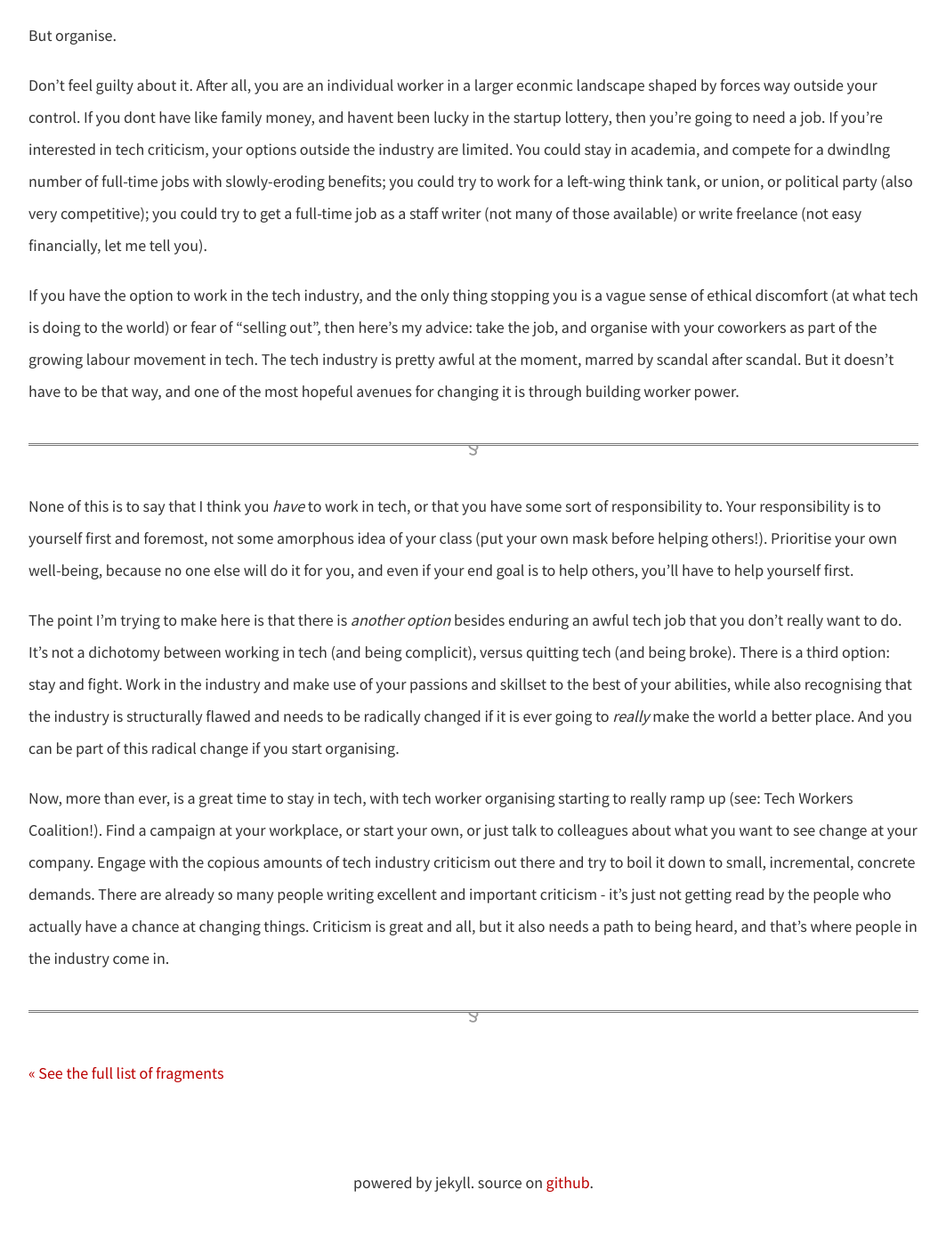
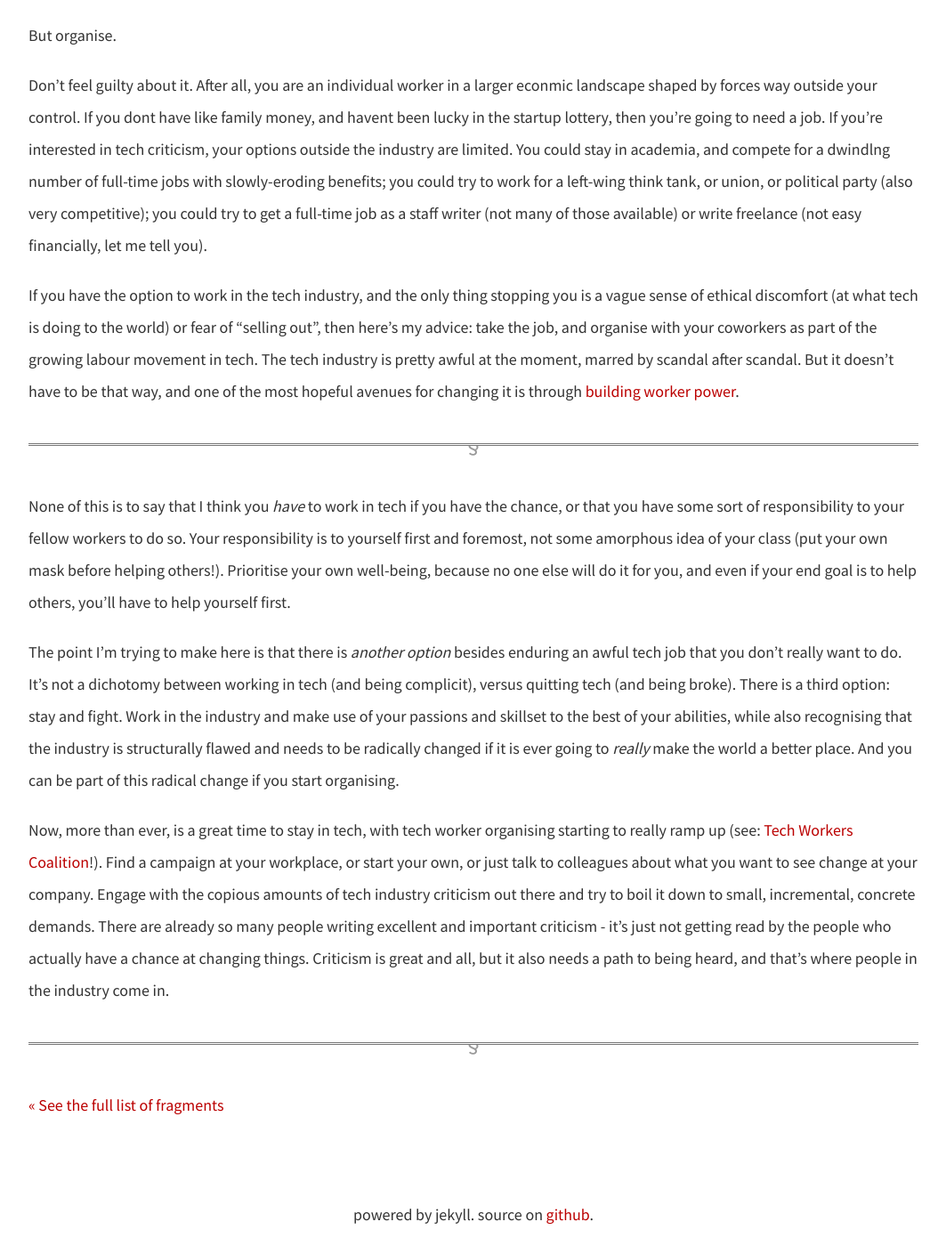
Before and after one commit to dellsystem/dellsystem.github.io, a Jekyll site: the page built from _posts/2019-1-10-fragments-10.md, in a window 1280 px wide and 1400 px high, scrolled down 767 px. Shown: the whole window at 89% size, without its empty margins (108-1171 px from the left). Built offline with Jekyll 4.4.1, drawn with Linux system fonts in a browser that asks for light colours; before the commit the page ends 2131 px from its top, so only the background shows below that; some of the changed text lies outside the part shown.

Commit message:
Update fragments-10 blog post

```diff
--- a/_posts/2019-1-10-fragments-10.md
+++ b/_posts/2019-1-10-fragments-10.md
@@ -12,12 +12,12 @@ But organise.
 
 Don't feel guilty about it. After all, you are an individual worker in a larger econmic landscape shaped by forces way outside your control. If you dont have like family money, and havent been lucky in the startup lottery, then you're going to need a job. If you're interested in tech criticism, your options outside the industry are limited. You could stay in academia, and compete for a dwindlng number of full-time jobs with slowly-eroding benefits; you could try to work for a left-wing think tank, or union, or political party (also very competitive); you could try to get a full-time job as a staff writer (not many of those available) or write freelance (not easy financially, let me tell you).
 
-If you have the option to work in the tech industry, and the only thing stopping you is a vague sense of ethical discomfort (at what tech is doing to the world) or fear of "selling out", then here's my advice: take the job, and organise with your coworkers as part of the growing labour movement in tech. The tech industry is pretty awful at the moment, marred by scandal after scandal. But it doesn't have to be that way, and one of the most hopeful avenues for changing it is through building worker power.
+If you have the option to work in the tech industry, and the only thing stopping you is a vague sense of ethical discomfort (at what tech is doing to the world) or fear of "selling out", then here's my advice: take the job, and organise with your coworkers as part of the growing labour movement in tech. The tech industry is pretty awful at the moment, marred by scandal after scandal. But it doesn't have to be that way, and one of the most hopeful avenues for changing it is through [building worker power](https://novaramedia.com/2018/06/27/now-is-the-time-for-worker-power-in-the-tech-industry/).
 
 ***
 
-None of this is to say that I think you _have_ to work in tech, or that you have some sort of responsibility to. Your responsibility is to yourself first and foremost, not some amorphous idea of your class (put your own mask before helping others!). Prioritise your own well-being, because no one else will do it for you, and even if your end goal is to help others, you'll have to help yourself first.
+None of this is to say that I think you _have_ to work in tech if you have the chance, or that you have some sort of responsibility to your fellow workers to do so. Your responsibility is to yourself first and foremost, not some amorphous idea of your class (put your own mask before helping others!). Prioritise your own well-being, because no one else will do it for you, and even if your end goal is to help others, you'll have to help yourself first.
 
 The point I'm trying to make here is that there is _another option_ besides enduring an awful tech job that you don't really want to do. It's not a dichotomy between working in tech (and being complicit), versus quitting tech (and being broke). There is a third option: stay and fight. Work in the industry and make use of your passions and skillset to the best of your abilities, while also recognising that the industry is structurally flawed and needs to be radically changed if it is ever going to _really_ make the world a better place. And you can be part of this radical change if you start organising.
 
-Now, more than ever, is a great time to stay in tech, with tech worker organising starting to really ramp up (see: Tech Workers Coalition!). Find a campaign at your workplace, or start your own, or just talk to colleagues about what you want to see change at your company. Engage with the copious amounts of tech industry criticism out there and try to boil it down to small, incremental, concrete demands. There are already so many people writing excellent and important criticism - it's just not getting read by the people who actually have a chance at changing things. Criticism is great and all, but it also needs a path to being heard, and that's where people in the industry come in.
+Now, more than ever, is a great time to stay in tech, with tech worker organising starting to really ramp up (see: [Tech Workers Coalition](https://techworkerscoalition.org/)!). Find a campaign at your workplace, or start your own, or just talk to colleagues about what you want to see change at your company. Engage with the copious amounts of tech industry criticism out there and try to boil it down to small, incremental, concrete demands. There are already so many people writing excellent and important criticism - it's just not getting read by the people who actually have a chance at changing things. Criticism is great and all, but it also needs a path to being heard, and that's where people in the industry come in.
```
